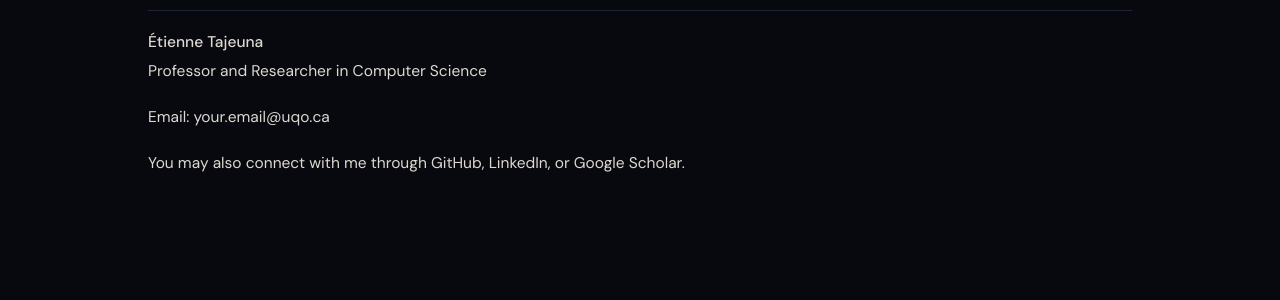
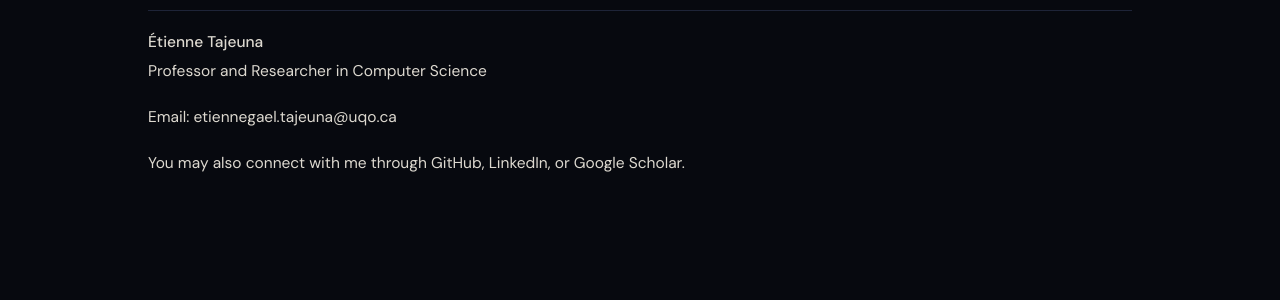
Before and after one commit to tajeuna/etiennetajeuna.github.io, a Jekyll site: the page built from contact.md, in a window 1280 px wide and 900 px high, scrolled down 1025 px. Shown: the part 489-789 px from the top of the window. Built offline with Jekyll 4.4.1, drawn with Linux system fonts in a browser that asks for light colours.

Commit message:
Update contact.md

```diff
--- a/contact.md
+++ b/contact.md
@@ -47,6 +47,6 @@ permalink: /contact/
 **Étienne Tajeuna**
 Professor and Researcher in Computer Science
 
-Email: your.email@uqo.ca
+Email: etiennegael.tajeuna@uqo.ca
 
 You may also connect with me through GitHub, LinkedIn, or Google Scholar.
```
